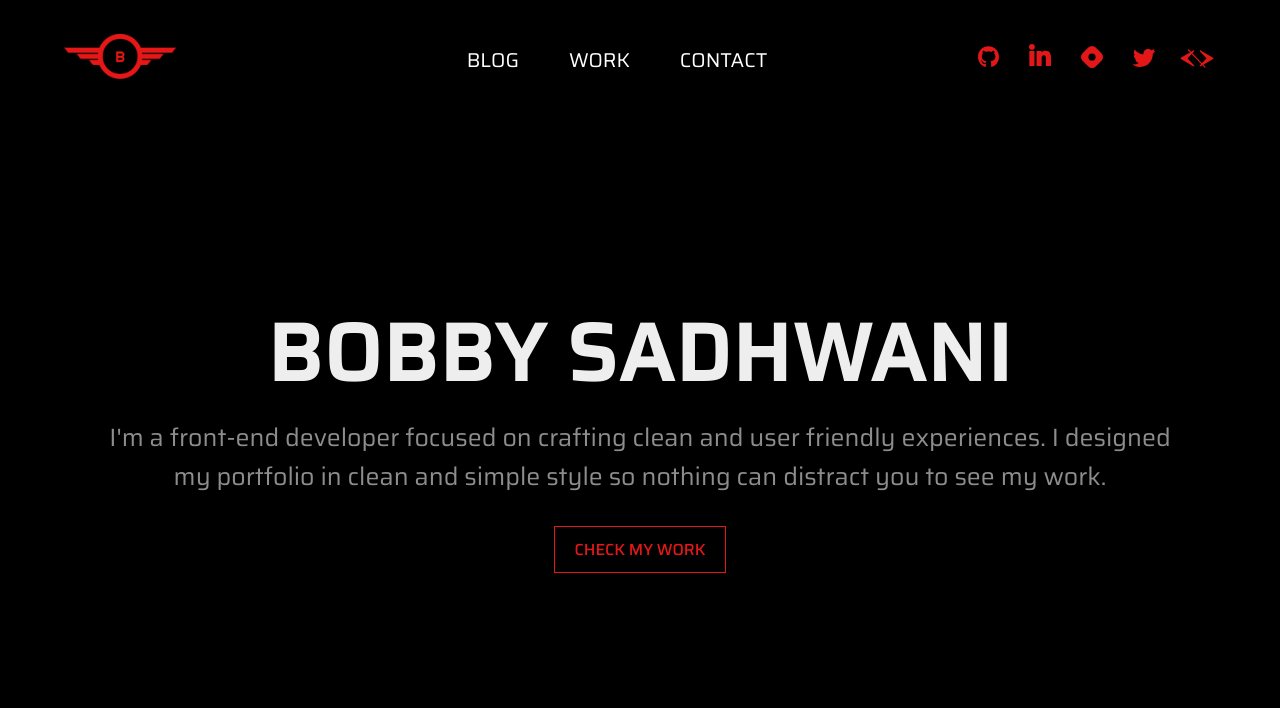
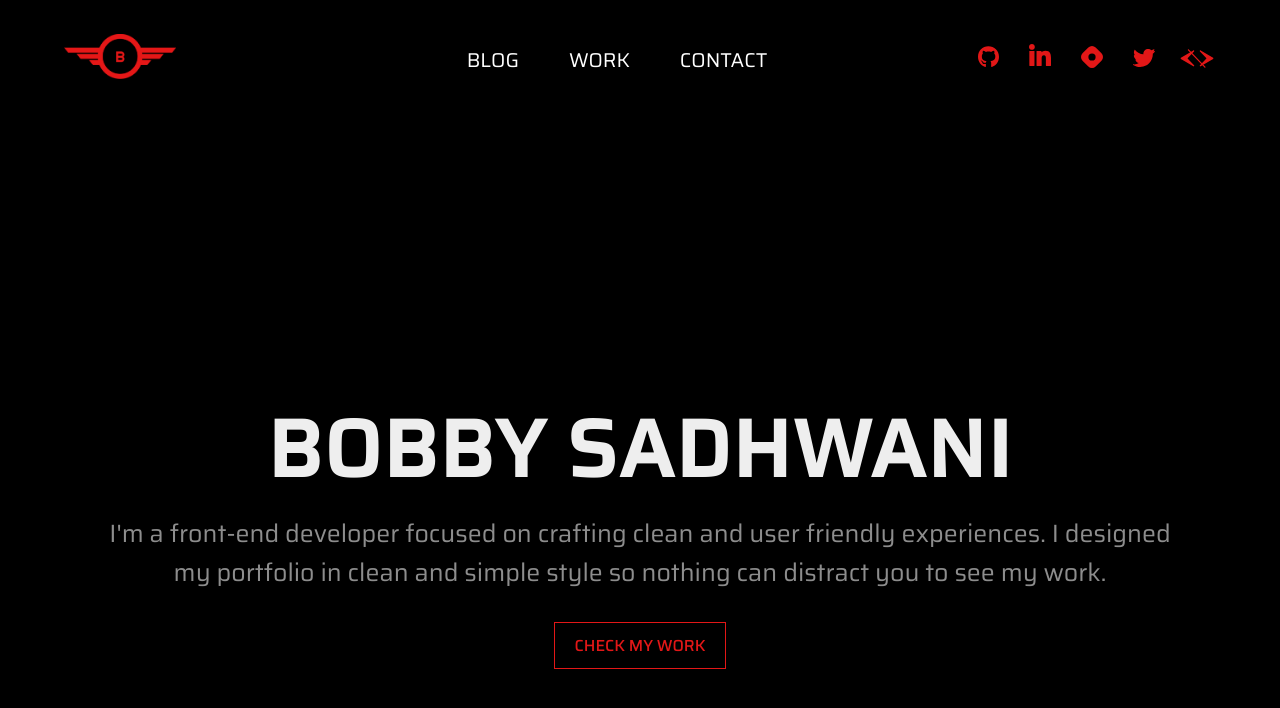
Before and after one commit to Bobby-coder/PERSONAL-PORTFOLIO, a React (Create React App) app: page / in a window 1280 px wide. Shown: the top 708 px of the page. Built offline with nearby package versions, Linux system fonts and the light colour scheme.

Commit message:
margin top added

```diff
--- a/src/components/Home.css
+++ b/src/components/Home.css
@@ -6,6 +6,7 @@
   align-items: center;
   justify-content: center;
   gap: 10px;
+  margin-top: 12vh;
 }
 
 .home-container .home-container-heading > h1 {
```
